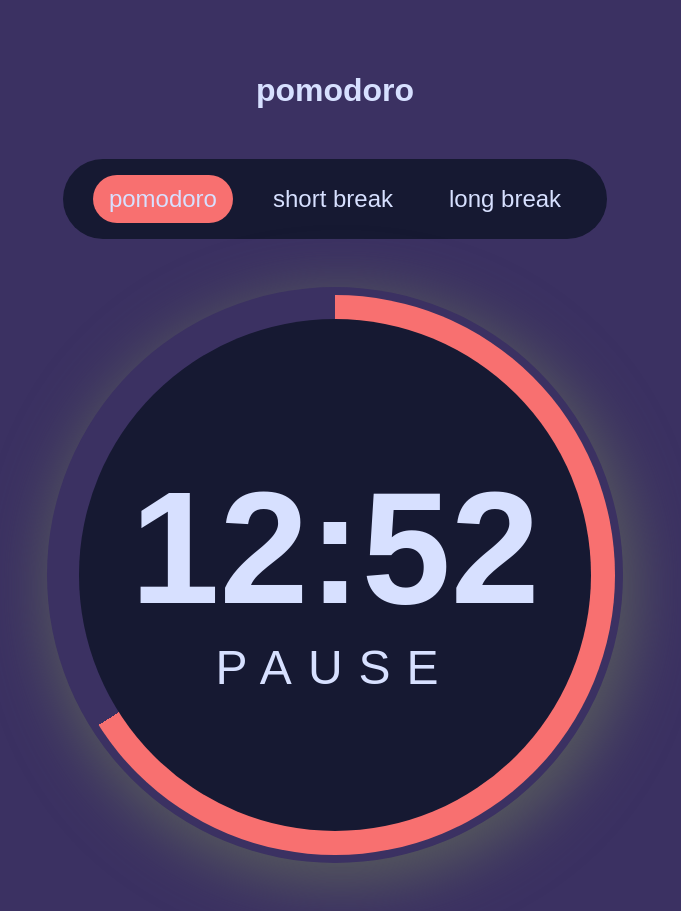
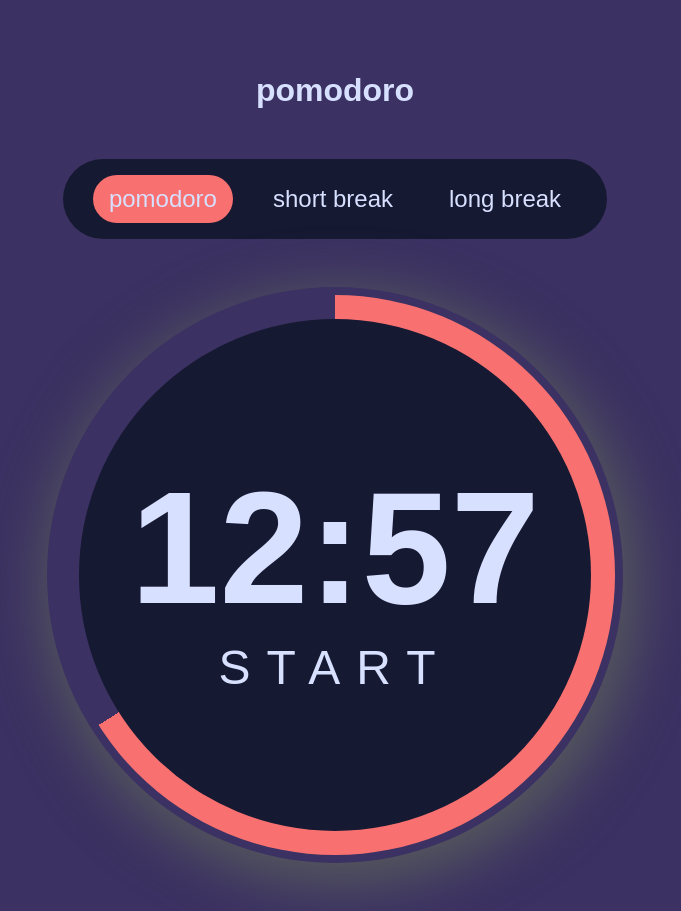
Before and after one commit to Gosia-Magdzik/pomodoro, a React (Create React App) app: page / in a window 1280 px wide. Shown: the whole page, without its empty margins (305-986 px from the left). Built offline with nearby package versions, Linux system fonts and the light colour scheme.

Commit message:
toggle function added

```diff
--- a/src/components/Timer/ProgressCircle/Clock/index.js
+++ b/src/components/Timer/ProgressCircle/Clock/index.js
@@ -6,16 +6,21 @@
 
 export const Clock = () => {
 
-  const [time, setTime] = useState(777)
+  const [time, setTime] = useState(777);
+  const [isActive, setIsActive] = useState(false);
 
   useEffect(() => {
-    if (time > 0) {
+    if (isActive && time > 0) {
       const interval = setInterval(() => {
         setTime((time) => time -1);
       }, 1000);
       return () => clearInterval(interval);
     }
-  }, [time])
+  }, [time, isActive]);
+
+  const toggleClock = () => {
+    setIsActive(!isActive);
+  };
 
   const getTime = (time) => {
     const min = Math.floor(time / 60);
@@ -26,7 +31,9 @@
   return (
     <ClockContainer>
         <TimerText>{getTime(time)}</TimerText>
-        <StartPauseButton>PAUSE</StartPauseButton>
+        <StartPauseButton onClick={toggleClock}>
+          {isActive ? "PAUSE" : "START"}
+        </StartPauseButton>
     </ClockContainer>
   )
 }
```
